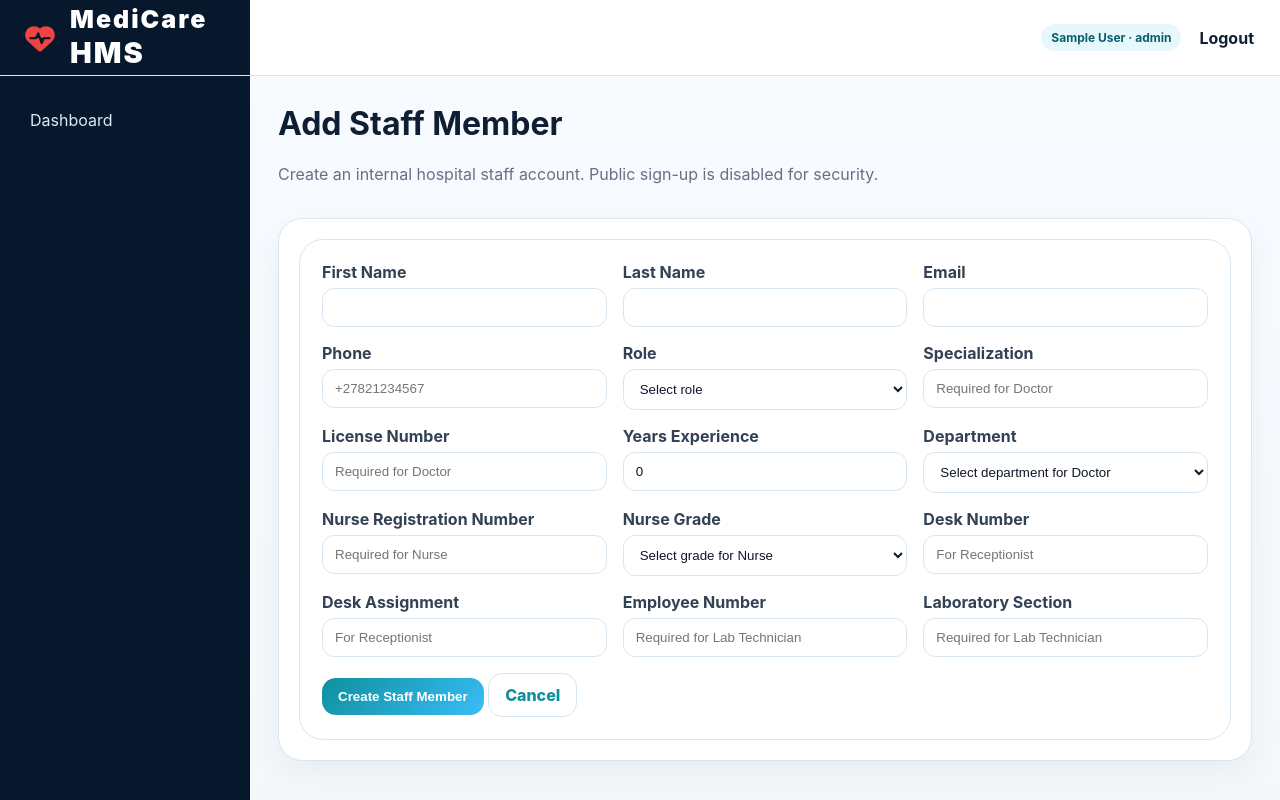
After one commit to Oriphulusa/hospital-patient-record-system-Group16, a Django app: template templates/accounts/staff_form.html in a window 1280 px wide. The commit adds this page. Run offline with Django 4.2, Linux system fonts and the light colour scheme; the template is opened without the code that fills it: most values are stand-ins (such as "Sample title", 1, 10 or a date in 2020).

Commit message:
Add internal staff creation feature

```diff
--- /dev/null
+++ b/templates/accounts/staff_form.html
@@ -0,0 +1,115 @@
+{% extends 'base.html' %}
+
+{% block content %}
+<div class="page-head">
+  <div>
+    <h1>Add Staff Member</h1>
+    <p class="muted">Create an internal hospital staff account. Public sign-up is disabled for security.</p>
+  </div>
+</div>
+
+{% if error %}<div class="message error">{{ error }}</div>{% endif %}
+
+<div class="card">
+  <form method="post" class="form-grid">
+    {% csrf_token %}
+
+    <div>
+      <label>First Name</label>
+      <input type="text" name="first_name" required>
+    </div>
+
+    <div>
+      <label>Last Name</label>
+      <input type="text" name="last_name" required>
+    </div>
+
+    <div>
+      <label>Email</label>
+      <input type="email" name="email" required>
+    </div>
+
+    <div>
+      <label>Phone</label>
+      <input type="text" name="phone" placeholder="+27821234567">
+    </div>
+
+    <div>
+      <label>Role</label>
+      <select name="role" required>
+        <option value="">Select role</option>
+        {% for role in allowed_roles %}
+          <option value="{{ role }}">{{ role }}</option>
+        {% endfor %}
+      </select>
+    </div>
+
+    <div>
+      <label>Specialization</label>
+      <input type="text" name="specialization" placeholder="Required for Doctor">
+    </div>
+
+    <div>
+      <label>License Number</label>
+      <input type="text" name="license_number" placeholder="Required for Doctor">
+    </div>
+
+    <div>
+      <label>Years Experience</label>
+      <input type="number" name="years_experience" value="0" min="0">
+    </div>
+
+    <div>
+      <label>Department</label>
+      <select name="department_id">
+        <option value="">Select department for Doctor</option>
+        {% for department in departments %}
+          <option value="{{ department.DepartmentID }}">{{ department.DepartmentName }}</option>
+        {% endfor %}
+      </select>
+    </div>
+
+    <div>
+      <label>Nurse Registration Number</label>
+      <input type="text" name="registration_no" placeholder="Required for Nurse">
+    </div>
+
+    <div>
+      <label>Nurse Grade</label>
+      <select name="nurse_grade">
+        <option value="">Select grade for Nurse</option>
+        <option value="Junior">Junior</option>
+        <option value="Staff Nurse">Staff Nurse</option>
+        <option value="Senior">Senior</option>
+        <option value="Matron">Matron</option>
+        <option value="Chief Nursing Officer">Chief Nursing Officer</option>
+      </select>
+    </div>
+
+    <div>
+      <label>Desk Number</label>
+      <input type="text" name="desk_number" placeholder="For Receptionist">
+    </div>
+
+    <div>
+      <label>Desk Assignment</label>
+      <input type="text" name="desk_assignment" placeholder="For Receptionist">
+    </div>
+
+    <div>
+      <label>Employee Number</label>
+      <input type="text" name="employee_number" placeholder="Required for Lab Technician">
+    </div>
+
+    <div>
+      <label>Laboratory Section</label>
+      <input type="text" name="laboratory_section" placeholder="Required for Lab Technician">
+    </div>
+
+    <div class="form-actions">
+      <button class="btn" type="submit">Create Staff Member</button>
+      <a class="btn ghost" href="{% url 'staff_list' %}">Cancel</a>
+    </div>
+  </form>
+</div>
+{% endblock %}
```
Also changed, not shown: accounts/urls.py (+6 -4 lines), accounts/views.py (+160 -13 lines), templates/accounts/staff_list.html (+42 -1 lines).
